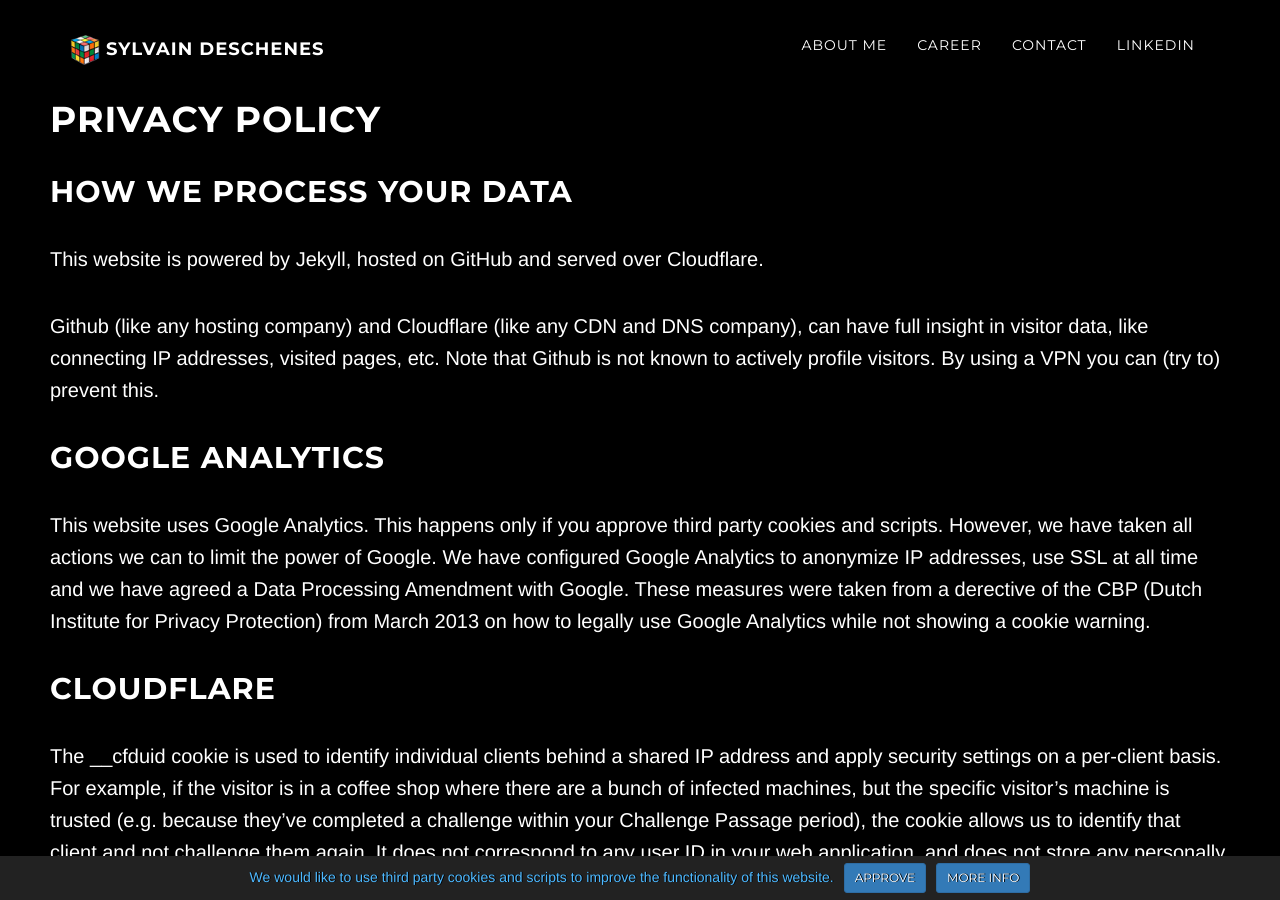
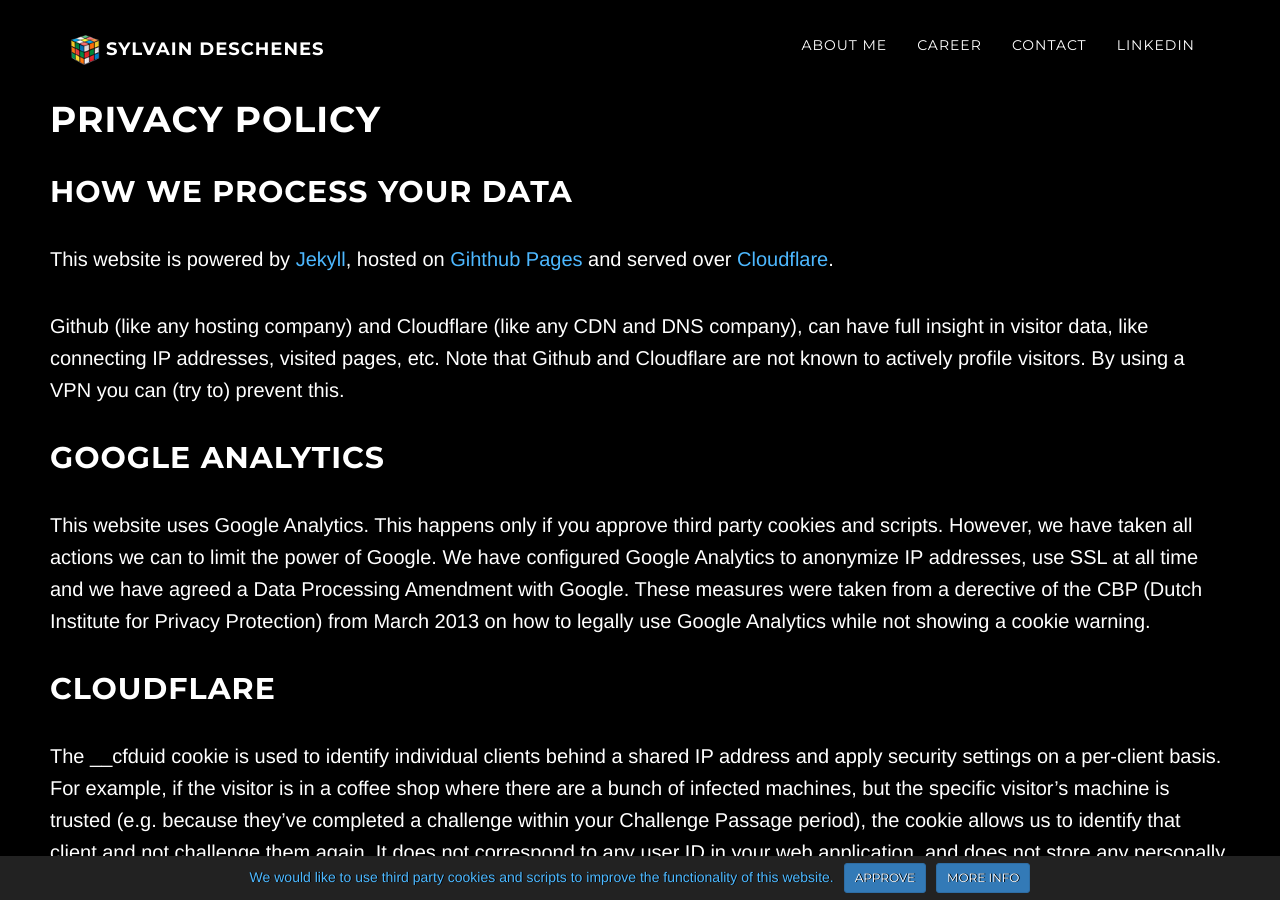
Before and after one commit to sylvaindeschenes/sylvaindeschenes.github.io, a Jekyll site: the page built from privacy-policy.md, in a window 1280 px wide and 900 px high. Built offline with Jekyll 4.4.1, drawn with Linux system fonts in a browser that asks for light colours; some web fonts are replaced.

Commit message:
added links to PP and Readme

```diff
--- a/privacy-policy.md
+++ b/privacy-policy.md
@@ -5,9 +5,9 @@
 # Privacy Policy
 
 ## How we process your data
-This website is powered by Jekyll, hosted on GitHub and served over Cloudflare.
+This website is powered by [Jekyll](https://jekyllrb.com), hosted on [Gihthub Pages](https://pages.github.com) and served over [Cloudflare](https://www.cloudflare.com).
 
-Github (like any hosting company) and Cloudflare (like any CDN and DNS company), can have full insight in visitor data, like connecting IP addresses, visited pages, etc. Note that Github is not known to actively profile visitors. By using a VPN you can (try to) prevent this.
+Github (like any hosting company) and Cloudflare (like any CDN and DNS company), can have full insight in visitor data, like connecting IP addresses, visited pages, etc. Note that Github and Cloudflare are not known to actively profile visitors. By using a VPN you can (try to) prevent this.
 
 ## Google Analytics
 This website uses Google Analytics. This happens only if you approve third party cookies and scripts. However, we have taken all actions we can to limit the power of Google. We have configured Google Analytics to anonymize IP addresses, use SSL at all time and we have agreed a Data Processing Amendment with Google. These measures were taken from a derective of the CBP (Dutch Institute for Privacy Protection) from March 2013 on how to legally use Google Analytics while not showing a cookie warning.
```
Also changed, not shown: readme.md.
